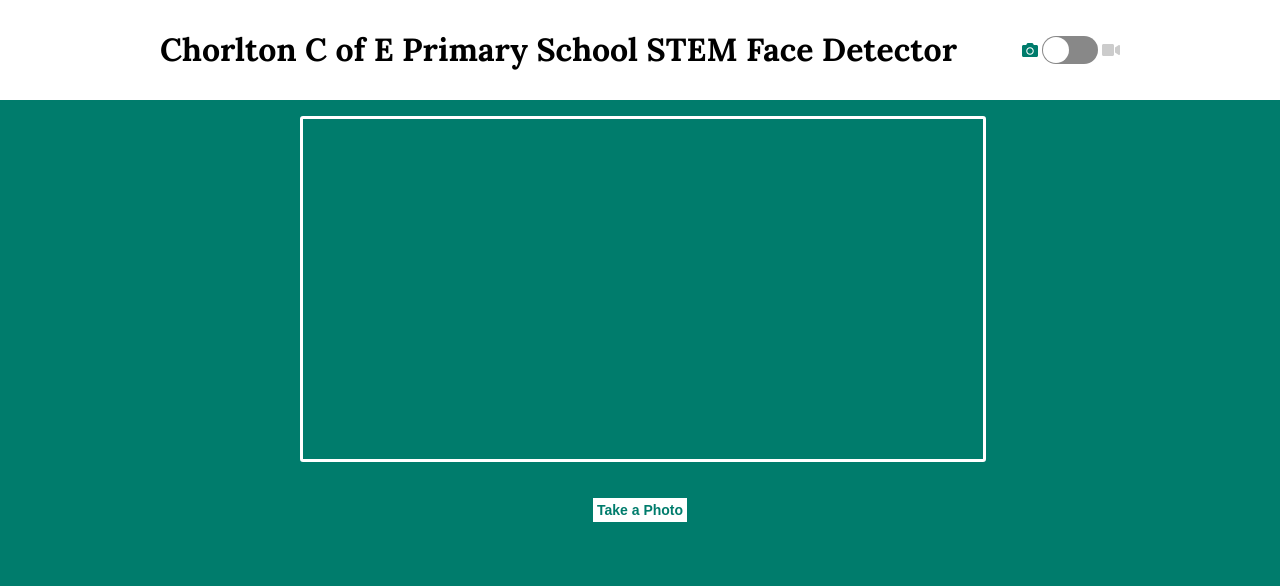
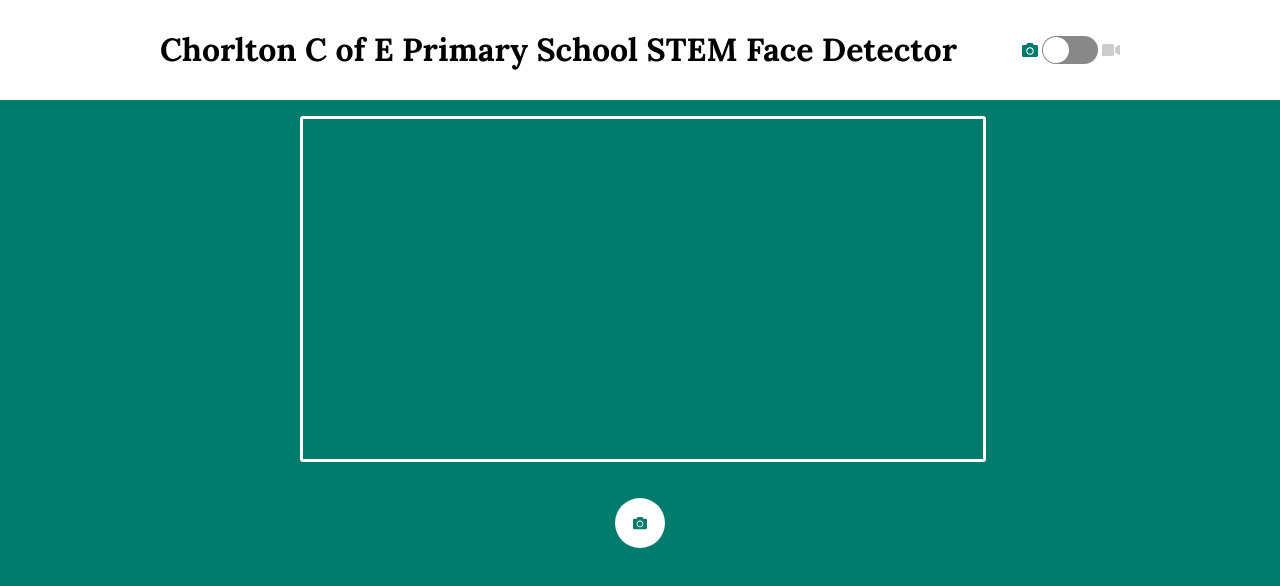
Before and after one commit to pbrickles/Face-Detector, a React (Create React App) app: page / in a window 1280 px wide. Shown: the top 586 px of the page. Built offline with nearby package versions, Linux system fonts and the light colour scheme; no server answers; what face-api.js would draw is missing.

Commit message:
💄 camera button styling

```diff
--- a/src/components/Button/Button.js
+++ b/src/components/Button/Button.js
@@ -1,10 +1,16 @@
-import React from 'react'
-import "./Button.css"
+import React from "react";
+import classnames from "classnames";
+import "./Button.css";
 
-const Button = ({onClick, children}) => {
+const Button = ({ onClick, className, children }) => {
   return (
-    <button className="button" onClick={() => onClick()}>{children}</button>
-  )
-}
+    <button
+      className={classnames("button", className)}
+      onClick={() => onClick()}
+    >
+      {children}
+    </button>
+  );
+};
 
 export default Button;
--- a/src/components/Camera/Camera.css
+++ b/src/components/Camera/Camera.css
@@ -21,6 +21,13 @@
 
 .camera__button-container {
   margin-top: 1rem;
+  margin-bottom: 2rem;
+}
+
+.camera__button--snap {
+  height: 50px;
+  width: 50px;
+  border-radius: 50%;
 }
 
 .webcam-overlay {
--- a/src/components/Camera/Camera.js
+++ b/src/components/Camera/Camera.js
@@ -1,7 +1,7 @@
-import React, {useState, useEffect, useRef} from "react";
+import React, { useState, useEffect, useRef } from "react";
 import classnames from "classnames";
 
-import {detectFaces, drawResults} from "../../helpers/faceApi";
+import { detectFaces, drawResults } from "../../helpers/faceApi";
 
 import Button from "../Button/Button";
 import Gallery from "../Gallery/Gallery";
@@ -9,8 +9,9 @@
 import Webcam from "react-webcam";
 
 import "./Camera.css";
+import { FontAwesomeIcon } from "@fortawesome/react-fontawesome";
 
-const Camera = ({photoMode}) => {
+const Camera = ({ photoMode }) => {
   const camera = useRef();
   const cameraCanvas = useRef();
 
@@ -94,8 +95,8 @@
                 {showGallery ? "Hide " : "Show "} Gallery
               </Button>
             )}
-            <Button onClick={capture}>
-              Take{photos.length > 0 ? " another " : " a "}Photo
+            <Button onClick={capture} className="camera__button--snap">
+              <FontAwesomeIcon icon="camera" size="md" />
             </Button>
             {photos.length > 0 && <Button onClick={reset}>Reset</Button>}
           </div>
```
